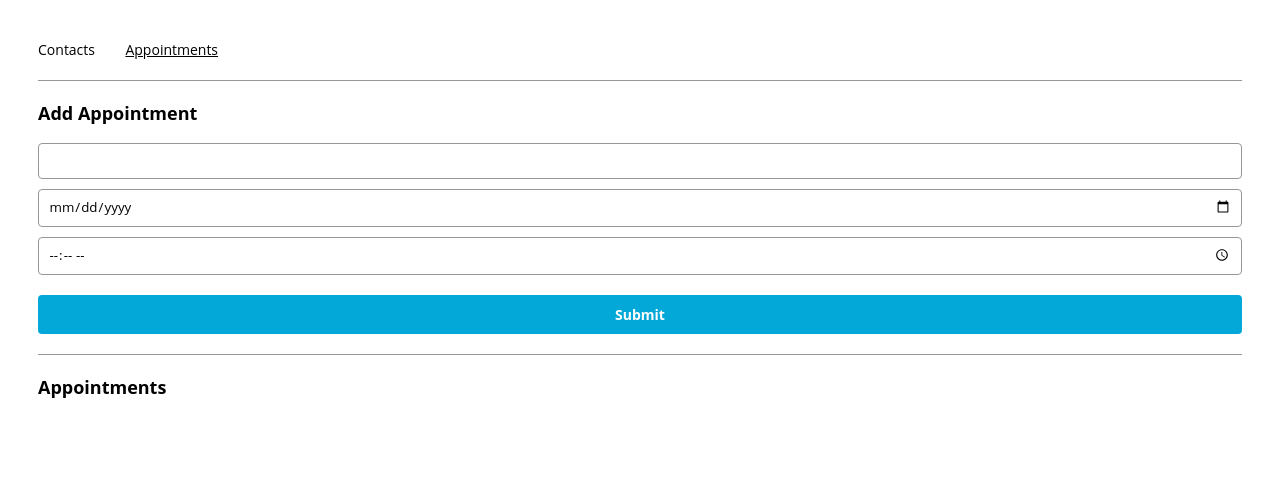
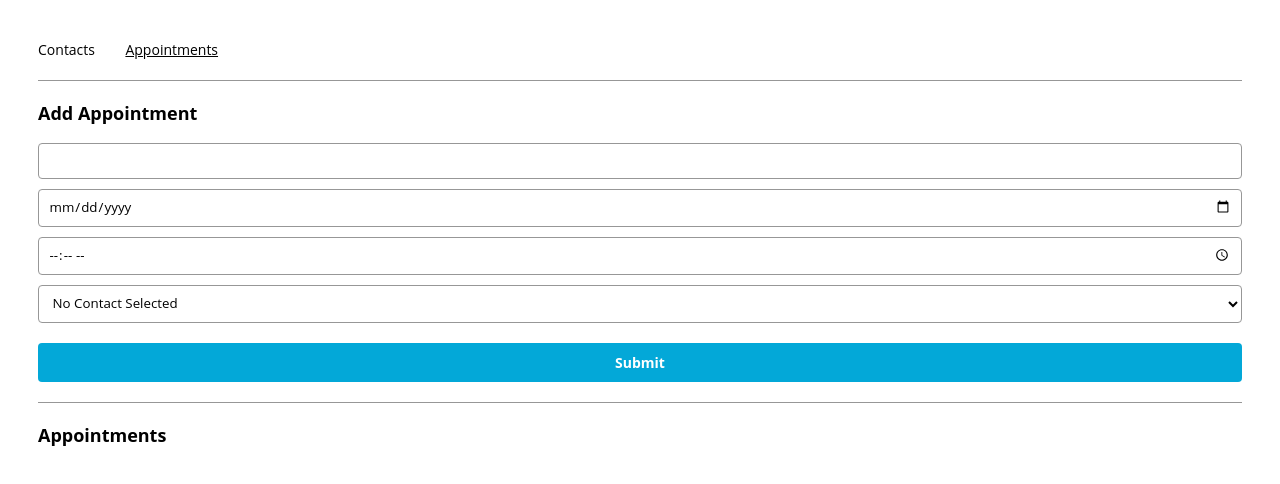
Before and after one commit to juliantitusglover/appointment-planner, a React (Create React App) app: page /appointments in a window 1280 px wide. Shown: the top 484 px of the page. Built offline with nearby package versions, Linux system fonts and the light colour scheme.

Commit message:
feat: implement ContactPicker dropdown with default option

```diff
--- a/src/components/contactPicker/ContactPicker.js
+++ b/src/components/contactPicker/ContactPicker.js
@@ -1,7 +1,16 @@
 import React from "react";
 
-export const ContactPicker = () => {
+export const ContactPicker = ({ name, value, handleChange, contacts }) => {
   return (
-    <></>
+    <>
+      <select onChange={handleChange} value={value} name={name}>
+        <option value="" selected disabled>No Contact Selected</option>
+        {contacts.map((contact) => {
+          return (
+            <option key={contact.name} value={contact.name}>{contact.name}</option>
+          );
+        })}
+      </select>
+    </>
   );
 };
```
